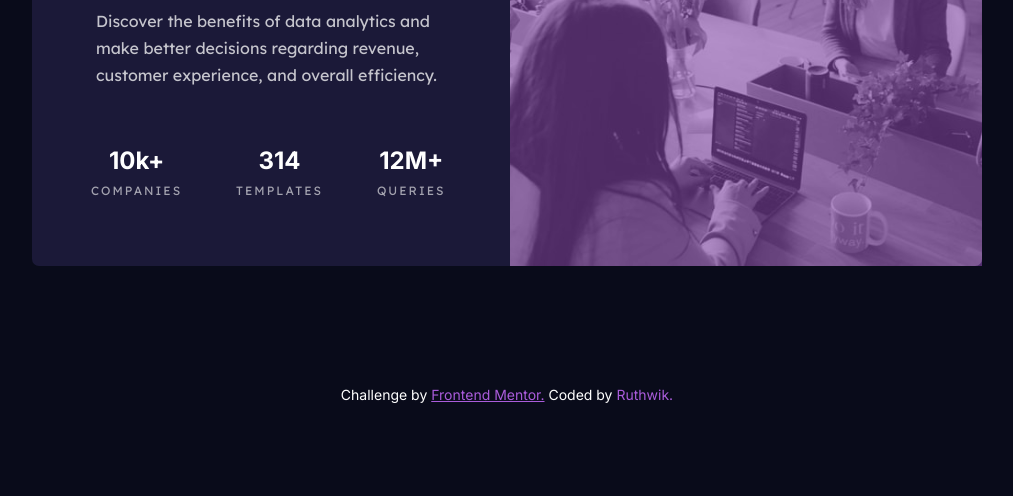
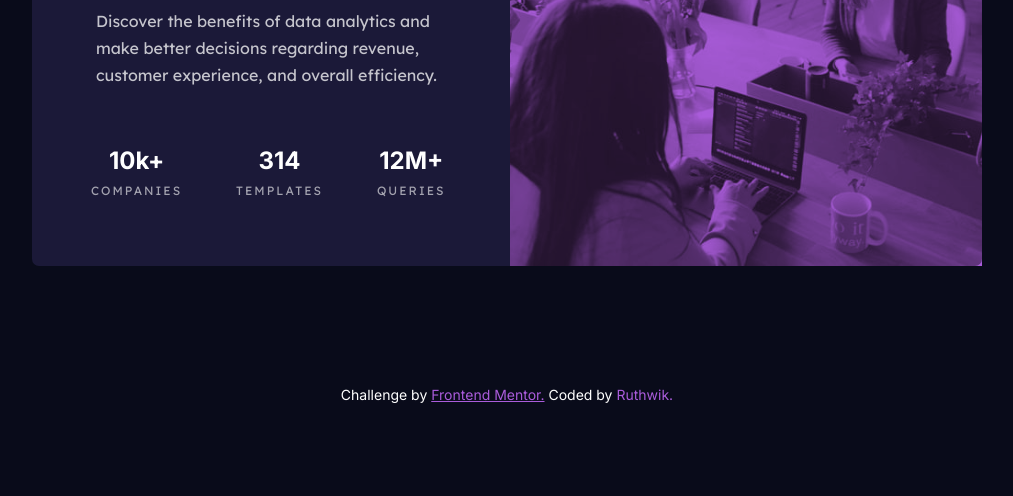
Before and after one commit to web-devie/Stats-Preview-Card-Component, a plain HTML site: page index.html in a window 1280 px wide. Shown: the part 304-800 px from the top of the page, without its empty margins (133-1146 px from the left). Drawn offline with Linux system fonts and the light colour scheme.

Commit message:
Update styles.css

```diff
--- a/styles.css
+++ b/styles.css
@@ -52,17 +52,20 @@ body
     width: 100%;
     height: 100%;
     object-fit:cover;
+    mix-blend-mode: multiply;
+    opacity: 0.8;
     border-radius: 7px 7px 0 0;
 
 }
 
 .image-component
 {
-    position: relative;
+
+   background-color: var(--accent-color);
 
 }
 
-.image-component::before
+/* .image-component::before
 {
     position: absolute;
     content: '';
@@ -83,7 +86,7 @@ body
     left: 0;
     background-color: var(--accent-color);
     opacity: .45;
-}
+} */
 
 
 .heading,
```
